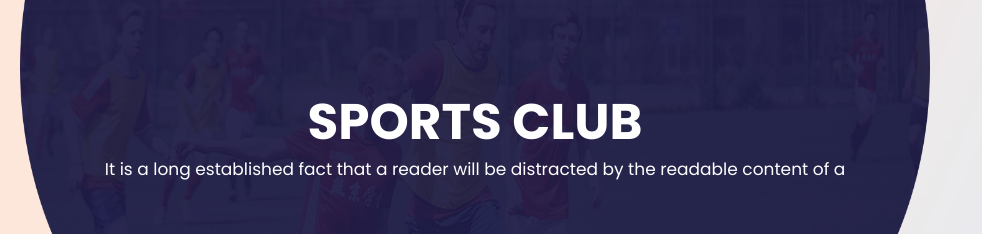
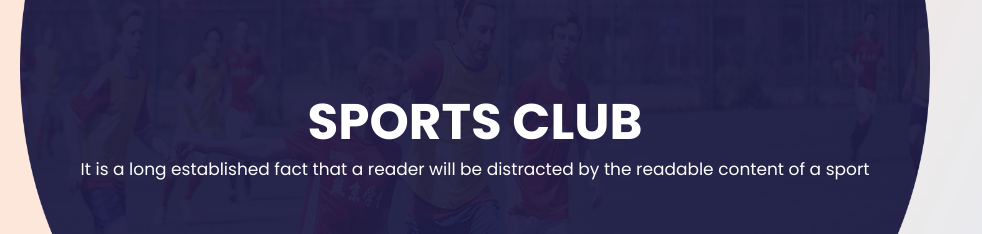
Before and after one commit to sibasish934/test, a plain HTML site: page index.html in a window 1280 px wide. Shown: the top 234 px of the page, 165-1147 px from the left. Drawn offline with Linux system fonts and the light colour scheme.

Commit message:
first commit from server

```diff
--- a/index.html
+++ b/index.html
@@ -71,7 +71,7 @@
                      <figure><img class="sm_n0" src="images/bbnner.png"> <img class="tes_n0" src="images/banner1.jpg"> </figure>
                      <div class="poa_t">
                         <h1>Sports club</h1>
-                        <p>It is a long established fact that a reader will be distracted by the readable content of a</p>
+                        <p>It is a long established fact that a reader will be distracted by the readable content of a sport</p>
                      </div>
                   </div>
                </div>
```
